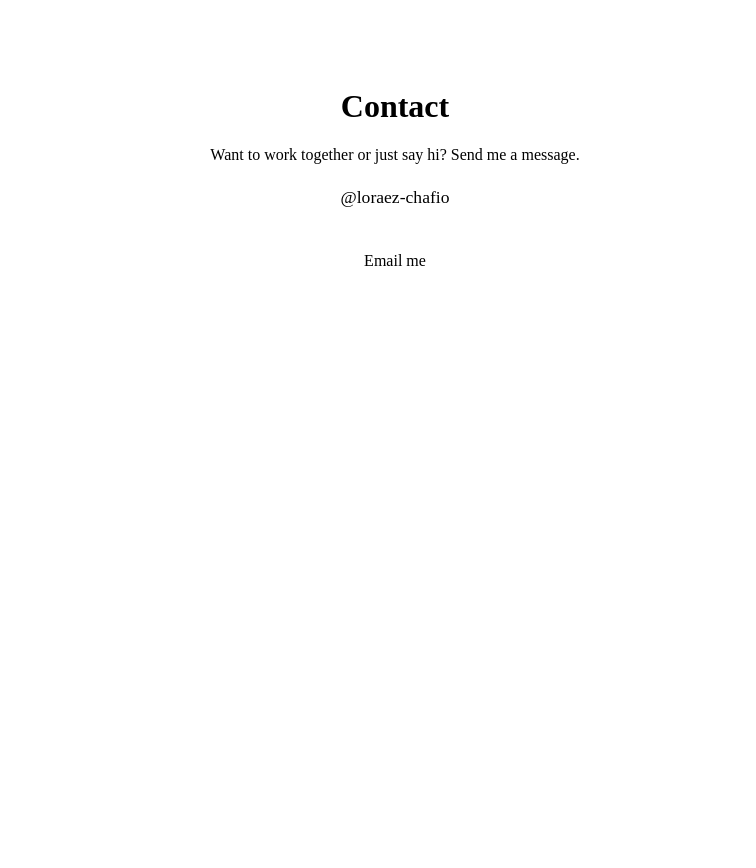
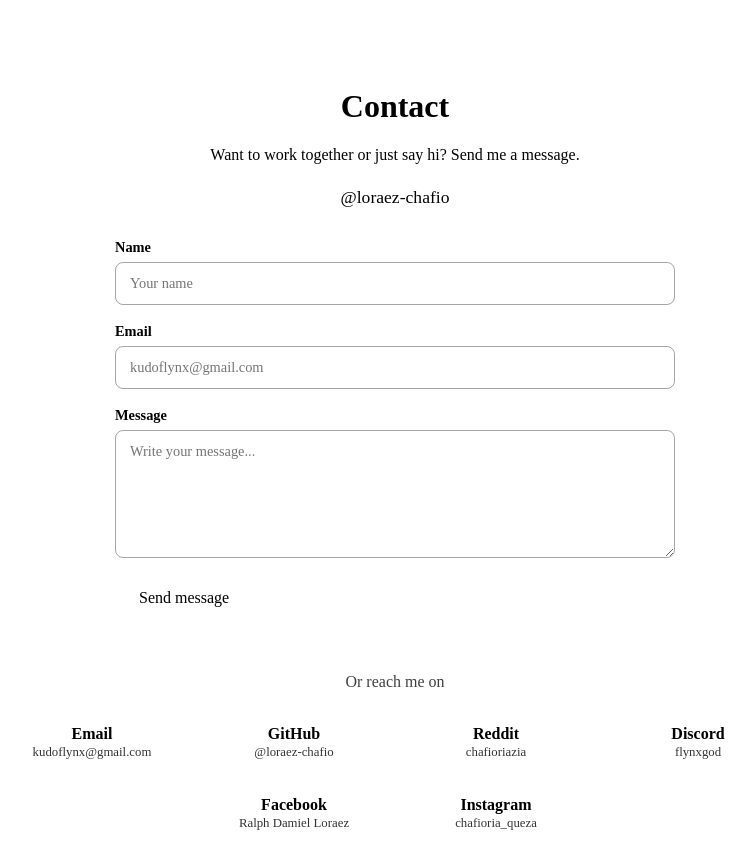
Before and after one commit to loraez-chafio/Final-.Astro, an Astro site: page /index/sections/Contact in a window 1280 px wide. Shown: the whole page, without its empty margins (245-1001 px from the left). Before the commit the page ends 800 px from the top, so only its background shows below. Built offline with nearby package versions, Linux system fonts and the light colour scheme; Astro itself is replaced by a stand-in of ours.

Commit message:
Update contact section

```diff
--- a/src/pages/index/sections/Contact.astro
+++ b/src/pages/index/sections/Contact.astro
@@ -1,12 +1,61 @@
 ---
 const email = "your-email@example.com"; // change this to your real email
+
+// Create a free form at formspree.io and paste your form ID here.
+const formAction = "https://formspree.io/f/your-form-id";
+
+// name = platform, detail = text shown under the name, href = where it links.
+// Edit these to match your real profiles.
+const socials = [
+  { name: "Email", detail: "kudoflynx@gmail.com", href: `mailto:${email}`, external: true },
+  { name: "GitHub", detail: "@loraez-chafio", href: "https://github.com/loraez-chafio", external: true },
+  { name: "Reddit", detail: "chafioriazia", href: "https://www.reddit.com/user/loraez-chafio", external: true },
+  { name: "Discord", detail: "flynxgod", href: "https://discord.com/users/YOUR_DISCORD_USER_ID", external: true },
+  { name: "Facebook", detail: "Ralph Damiel Loraez", href: "https://www.facebook.com/loraez-chafio", external: true },
+  { name: "Instagram", detail: "chafioria_queza", href: "https://www.instagram.com/loraez-chafio", external: true },
+];
 ---
 
 <section class="contact" id="contact">
   <h2>Contact</h2>
   <p>Want to work together or just say hi? Send me a message.</p>
   <p class="handle">@loraez-chafio</p>
-  <a class="cta" href={`mailto:${email}`}>Email me</a>
+
+  <form class="form" action={formAction} method="POST">
+    <label class="field">
+      <span>Name</span>
+      <input type="text" name="name" placeholder="Your name" required />
+    </label>
+
+    <label class="field">
+      <span>Email</span>
+      <input type="email" name="email" placeholder="kudoflynx@gmail.com" required />
+    </label>
+
+    <label class="field">
+      <span>Message</span>
+      <textarea name="message" rows="6" placeholder="Write your message..." required></textarea>
+    </label>
+
+    <button type="submit" class="cta">Send message</button>
+  </form>
+
+  <div class="socials">
+    <p class="socials-label">Or reach me on</p>
+    <div class="socials-list">
+      {socials.map((s) => (
+        <a
+          class="social"
+          href={s.href}
+          target={s.external ? "_blank" : undefined}
+          rel={s.external ? "noopener noreferrer" : undefined}
+        >
+          <span class="social-name">{s.name}</span>
+          <span class="social-detail">{s.detail}</span>
+        </a>
+      ))}
+    </div>
+  </div>
 </section>
 
 <style>
@@ -14,15 +63,77 @@ const email = "your-email@example.com"; // change this to your real email
   h2 { margin: 0 0 16px; font-size: 2rem; color: var(--name); }
   p { margin: 0 auto 12px; max-width: 52ch; line-height: 1.8; }
   .handle { color: var(--name-accent); font-size: 1.1rem; margin-bottom: 26px; }
+
+  .form {
+    max-width: 560px;
+    margin: 0 auto;
+    display: flex;
+    flex-direction: column;
+    gap: 18px;
+    text-align: left;
+  }
+
+  .field { display: flex; flex-direction: column; gap: 6px; font-size: 0.9rem; font-weight: 600; }
+
+  .field input,
+  .field textarea {
+    width: 100%;
+    box-sizing: border-box;
+    padding: 12px 14px;
+    font: inherit;
+    font-weight: 400;
+    color: inherit;
+    background: transparent;
+    border: 1px solid color-mix(in srgb, currentColor 35%, transparent);
+    border-radius: 8px;
+    transition: border-color 0.2s;
+  }
+
+  .field textarea { resize: vertical; }
+
+  .field input:focus-visible,
+  .field textarea:focus-visible {
+    outline: 2px solid var(--name-accent);
+    outline-offset: 2px;
+    border-color: var(--name-accent);
+  }
+
   .cta {
     display: inline-block;
+    align-self: flex-start;
     background: var(--btn-bg);
     color: var(--btn-text);
     text-decoration: none;
     padding: 13px 24px;
+    border: none;
     border-radius: 8px;
+    font: inherit;
+    cursor: pointer;
     transition: filter 0.2s, transform 0.2s;
   }
   .cta:hover { filter: brightness(1.12); transform: translateY(-1px); }
   .cta:focus-visible { outline: 2px solid var(--name-accent); outline-offset: 3px; }
+
+  .socials { margin-top: 48px; }
+  .socials-label { margin-bottom: 16px; opacity: 0.75; }
+  .socials-list { display: flex; flex-wrap: wrap; justify-content: center; gap: 12px; }
+
+  .social {
+    display: flex;
+    flex-direction: column;
+    align-items: center;
+    gap: 2px;
+    min-width: 150px;
+    background: var(--btn-bg);
+    color: var(--btn-text);
+    text-decoration: none;
+    padding: 12px 20px;
+    border-radius: 8px;
+    transition: filter 0.2s, transform 0.2s;
+  }
+  .social:hover { filter: brightness(1.12); transform: translateY(-1px); }
+  .social:focus-visible { outline: 2px solid var(--name-accent); outline-offset: 3px; }
+
+  .social-name { font-weight: 600; }
+  .social-detail { font-size: 0.8rem; opacity: 0.8; overflow-wrap: anywhere; }
 </style>
```
